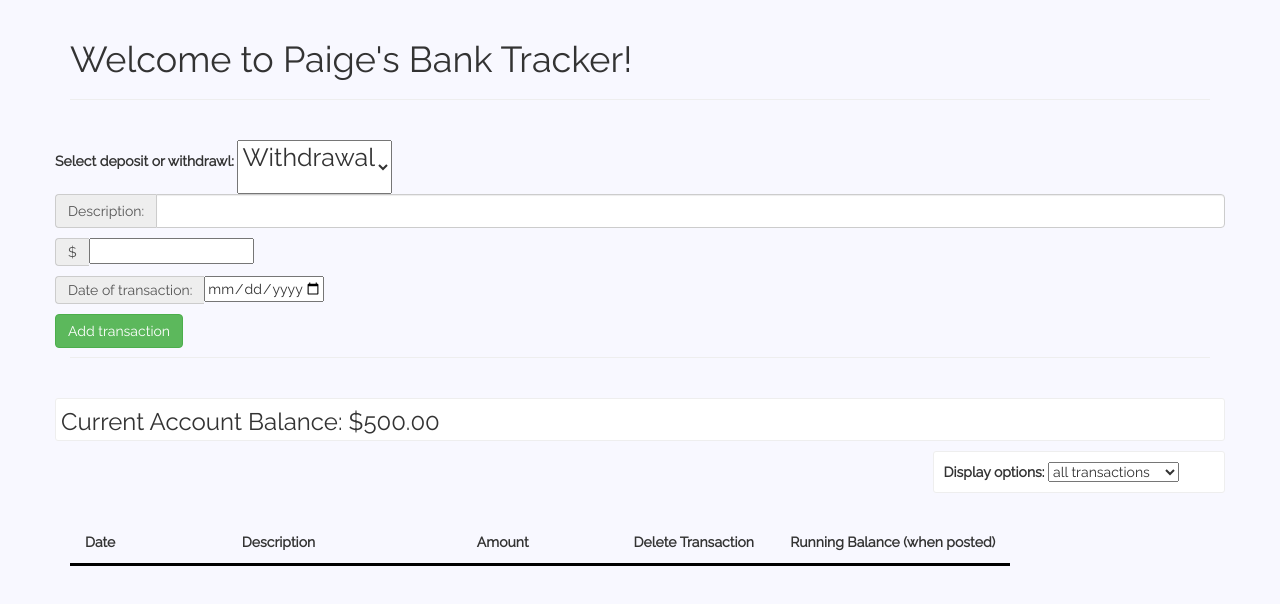
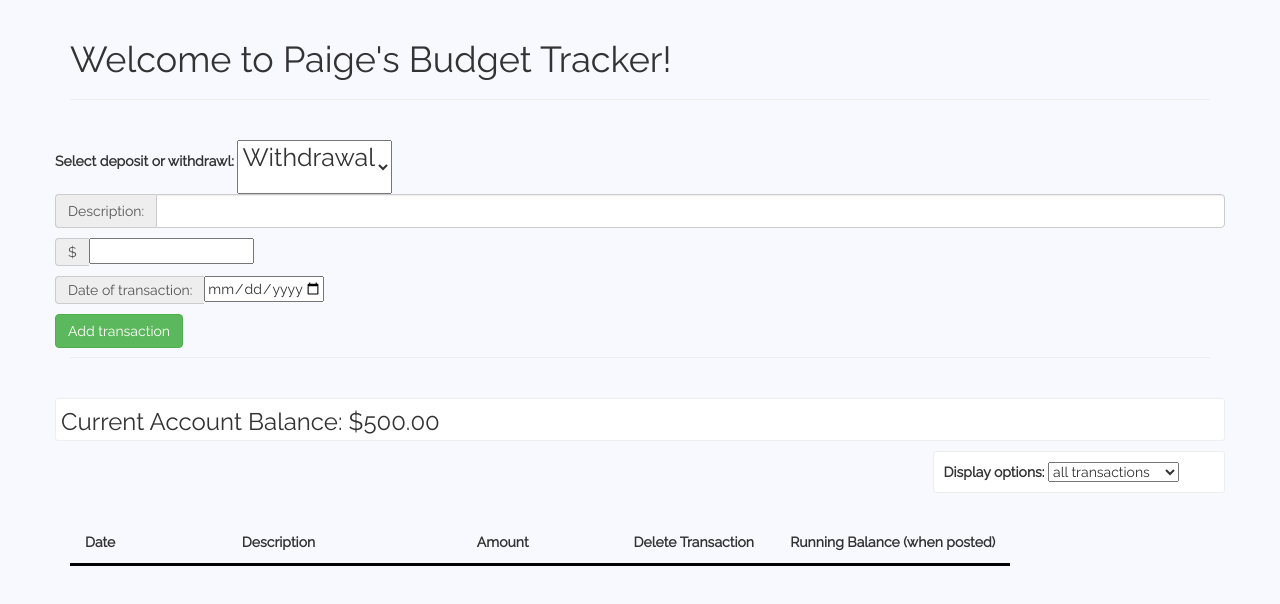
Before and after one commit to bolducp/budgetTracker, a plain HTML site: page index.html in a window 1280 px wide. Drawn offline with nearby package versions, Linux system fonts and the light colour scheme.

Commit message:
change title

```diff
--- a/index.html
+++ b/index.html
@@ -11,7 +11,7 @@
 <body>
   <div class="container">
     <div class="page-header">
-      <h1>Welcome to Paige's Bank Tracker!</h1>
+      <h1>Welcome to Paige's Budget Tracker!</h1>
     </div>
     <div class="page-header">
       <form id="newTransaction">
```
